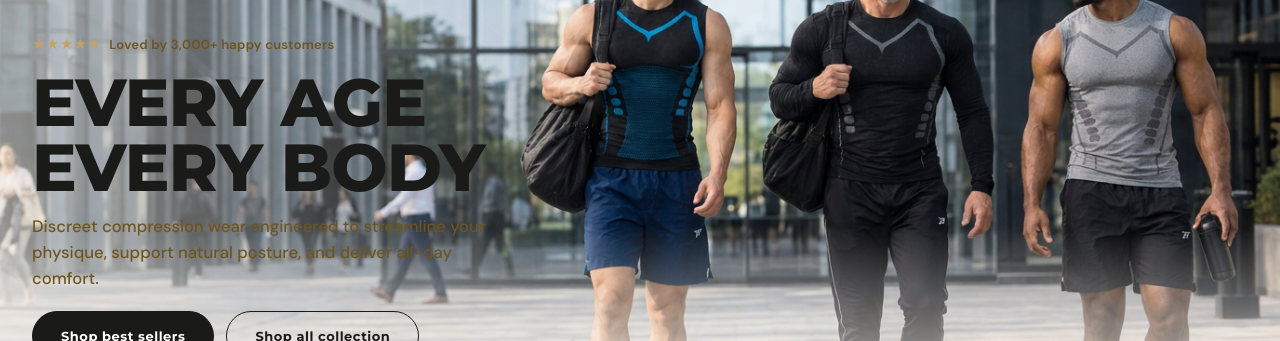
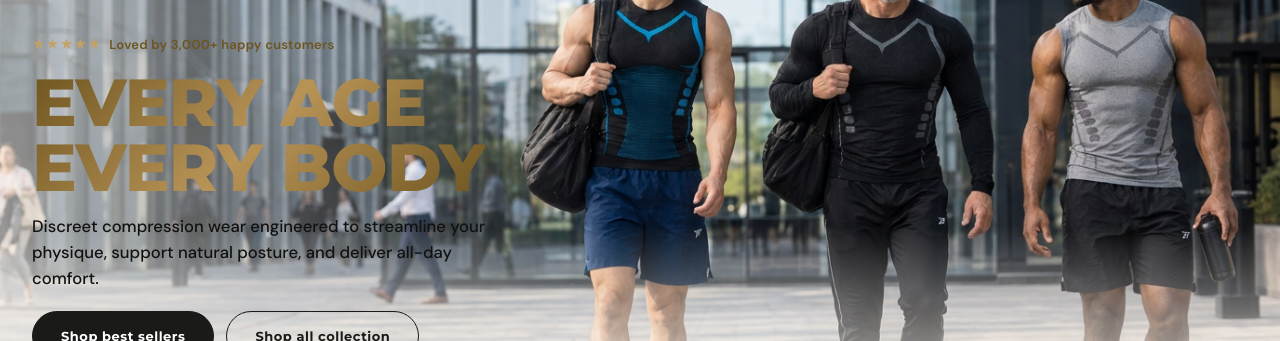
Before and after one commit to JitBay/Ecom_gung, a React (Vite) app: page / in a window 1280 px wide. Shown: the part 234-575 px from the top of the page. Built offline with nearby package versions, Linux system fonts and the light colour scheme; no server answers.

Commit message:
style(home): titre 'Every age Every body' en dégradé or métallisé et description en noir

```diff
--- a/src/pages/HomePage.css
+++ b/src/pages/HomePage.css
@@ -77,7 +77,10 @@
   letter-spacing: -0.01em;
   text-transform: uppercase;
   max-width: 760px;
-  color: #1a1a18;
+  color: #7a5d24;
+  background: linear-gradient(135deg, #6e5520 0%, #b89356 50%, #6e5520 100%);
+  -webkit-background-clip: text;
+  -webkit-text-fill-color: transparent;
 }
 
 .ixh-hero__text {
@@ -85,7 +88,7 @@
   max-width: 480px;
   font-size: clamp(15px, 1.3vw, 17px);
   line-height: 1.55;
-  color: #6e5520;
+  color: #111111;
   font-weight: 500;
   text-align: left;
 }
```
